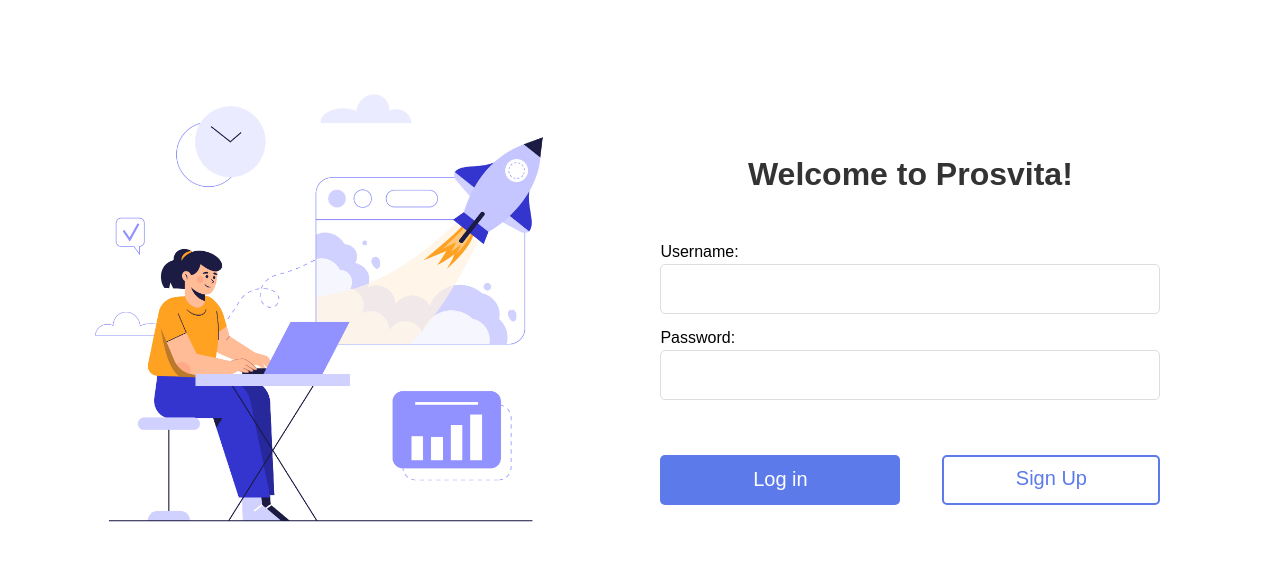
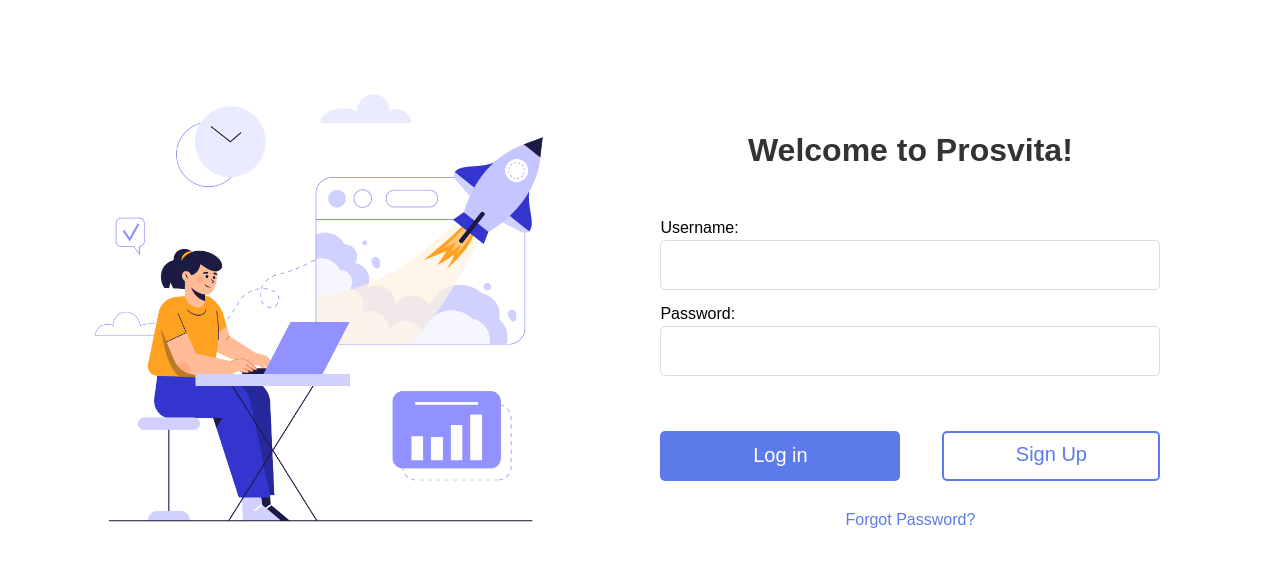
Before and after one commit to Sofiatsys/prosvita, a Spring Boot app: page /auth/login in a window 1280 px wide. Shown: the top 582 px of the page. Run offline with Spring Boot 4, Linux system fonts and the light colour scheme; some of the project's set-up classes (security, data sources, template engines, error pages and the like) are left out, and stand-ins take their place.

Commit message:
OPP-15 Added link to reset password from login page

```diff
--- a/src/main/resources/templates/login.html
+++ b/src/main/resources/templates/login.html
@@ -25,6 +25,9 @@
       <a href="/registration/register" class="back-link">Sign Up</a>
     </div>
   </form>
+  <div class="password-reset-container">
+    <a href="/reset-password/request">Forgot Password?</a>
+  </div>
 </div>
 </body>
 </html>
```
